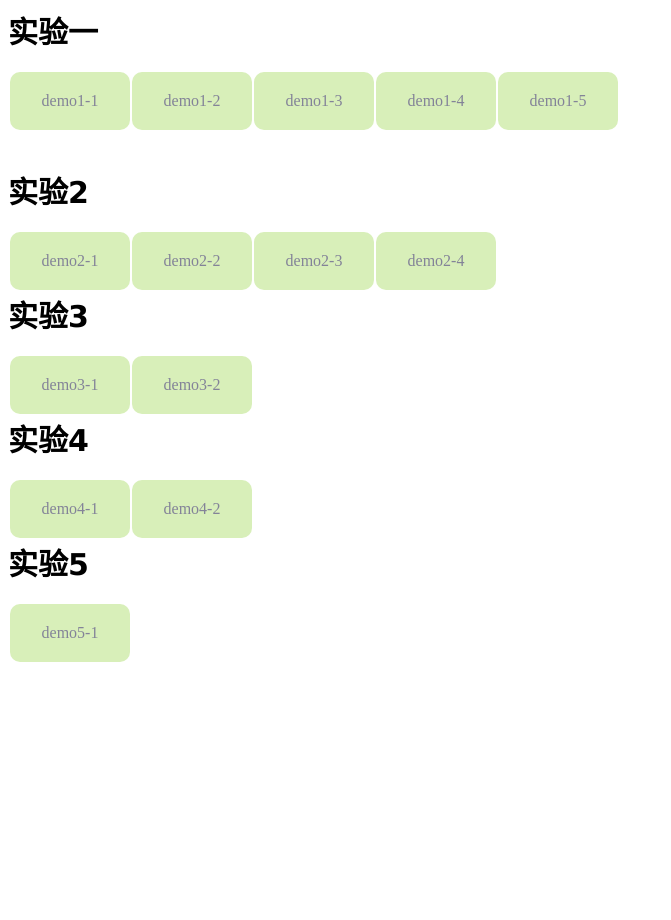
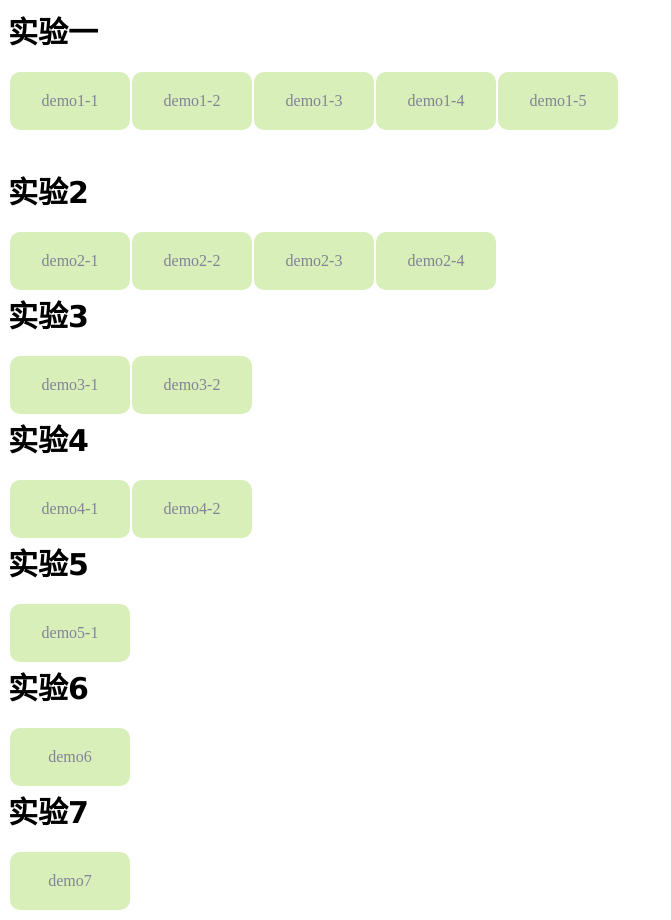
Before and after one commit to jyl5421/jyl5421.github.io, a plain HTML site: page index.html in a window 1280 px wide. Shown: the whole page, without its empty margins (0-671 px from the left). Before the commit the page ends 800 px from the top, so only its background shows below. Drawn offline with Linux system fonts and the light colour scheme.

Commit message:
Update index.html

```diff
--- a/index.html
+++ b/index.html
@@ -99,5 +99,19 @@
 				</td>
 			</tr>
 		</table>
+		<div id="dz">实验6</div><br>
+		<table>
+			<tr>
+				<td id="bg"><a href="https://jyl5421.github.io/jyl5421_06.github.io/demos/6.html">demo6</a>
+				</td>
+			</tr>
+		</table>
+		<div id="dz">实验7</div><br>
+		<table>
+			<tr>
+				<td id="bg"><a href="https://jyl5421.github.io/jyl5421_07.github.io/demos/7.html">demo7</a>
+				</td>
+			</tr>
+		</table>
 	</body>
 </html>
```
